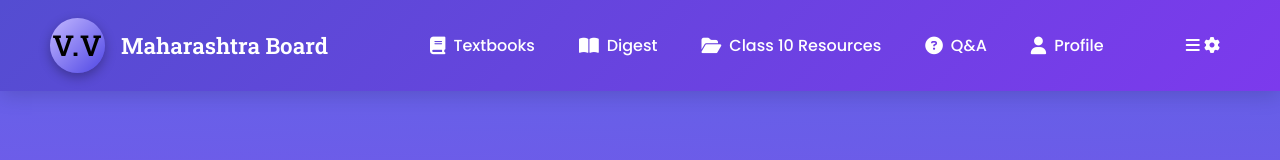
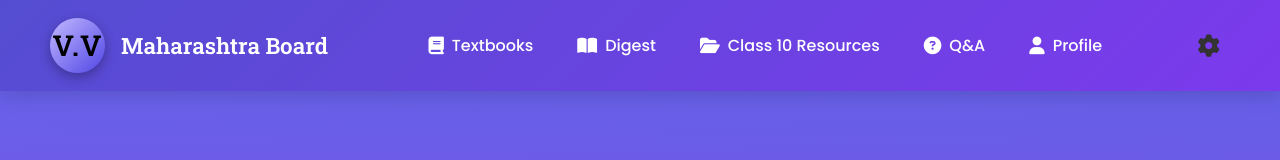
Before and after one commit to varad117/V.V, a plain HTML site: page index.html in a window 1280 px wide. Shown: the top 160 px of the page. Drawn offline with Linux system fonts and the light colour scheme.

Commit message:
Update index.html

```diff
--- a/index.html
+++ b/index.html
@@ -10,7 +10,6 @@
   <title>V.V Maharashtra Board</title>
 </head>
 <body>
-
 <!-- HEADER -->
 <header>
   <div class="container header-content">
@@ -33,11 +32,12 @@
         <li><a href="profile.html"><i class="fas fa-user"></i> Profile</a></li>
       </ul>
     </nav>
-  <div class="menu-icons">
-    <i class="fas fa-bars"></i> <!-- hamburger menu -->
-    <i class="fas fa-cog"></i>  <!-- settings -->
-  </div>
-</div>
+
+    <!-- Settings -->
+    <div class="settings-wrapper">
+      <button id="settingsBtn" aria-label="Open settings">
+        <i class="fas fa-cog"></i>
+      </button>
       <div id="settingsPanel" class="settings-panel">
         <h4>⚙️ Settings</h4>
         <label class="toggle">
@@ -49,7 +49,6 @@
     </div>
   </div>
 </header>
-
 
   <!-- AI ANSWER SYSTEM -->
 <section class="hero ai-section">
```
